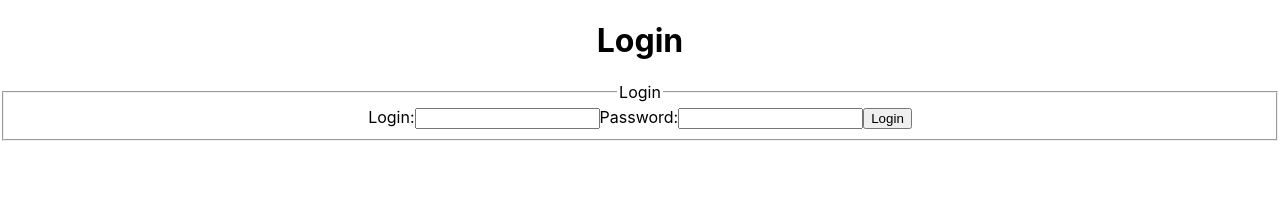
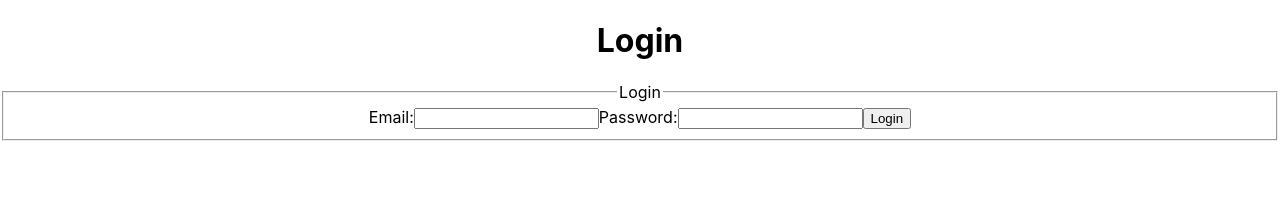
Before and after one commit to D-Molloy/virtually-apex, a React app in the folder client/: page / in a window 1280 px wide. Shown: the top 197 px of the page. Built offline with nearby package versions, Linux system fonts and the light colour scheme.

Commit message:
setup FormInput component

```diff
--- /dev/null
+++ b/client/src/components/FormInput/index.js
@@ -0,0 +1,31 @@
+import React from 'react';
+const capitalizeStr = (str) => str.substr(0, 1).toUpperCase() + str.substr(1);
+
+export default function FormInput({ comp, inputType, data, handleChange }) {
+  let autocompleteVal;
+  switch (inputType) {
+    case 'password' && comp === 'login':
+      autocompleteVal = 'current-password';
+      break;
+    case 'password' && comp === 'signup':
+      autocompleteVal = 'new-password';
+      break;
+    default:
+      break;
+  }
+
+  return (
+    <label htmlFor={`${comp}__${inputType}`}>
+      {capitalizeStr(inputType)}:
+      <input
+        id={`${comp}__${inputType}`}
+        type={inputType}
+        name={inputType}
+        value={data[inputType]}
+        autoComplete={autocompleteVal || inputType}
+        required
+        onChange={(e) => handleChange(e)}
+      />
+    </label>
+  );
+}
--- a/client/src/pages/Login/index.js
+++ b/client/src/pages/Login/index.js
@@ -1,5 +1,5 @@
 import React, { useState } from 'react';
-
+import FormInput from '../../components/FormInput';
 const initalState = {
   email: '',
   password: '',
@@ -22,28 +22,18 @@ export default function Login() {
       <form onSubmit={(e) => handleSubmit(e)}>
         <fieldset>
           <legend>Login</legend>
-          <label htmlFor='login__email'>
-            Login:
-            <input
-              id='login__email'
-              type='email'
-              name='email'
-              value={formData.email}
-              required
-              onChange={(e) => handleChange(e)}
-            />
-          </label>
-          <label htmlFor='login__password'>
-            Password:
-            <input
-              id='login__password'
-              type='password'
-              name='password'
-              value={formData.password}
-              required
-              onChange={(e) => handleChange(e)}
-            />
-          </label>
+          <FormInput
+            comp='login'
+            inputType='email'
+            data={formData}
+            handleChange={handleChange}
+          />
+          <FormInput
+            comp='login'
+            inputType='password'
+            data={formData}
+            handleChange={handleChange}
+          />
           <button>Login</button>
         </fieldset>
       </form>
```
